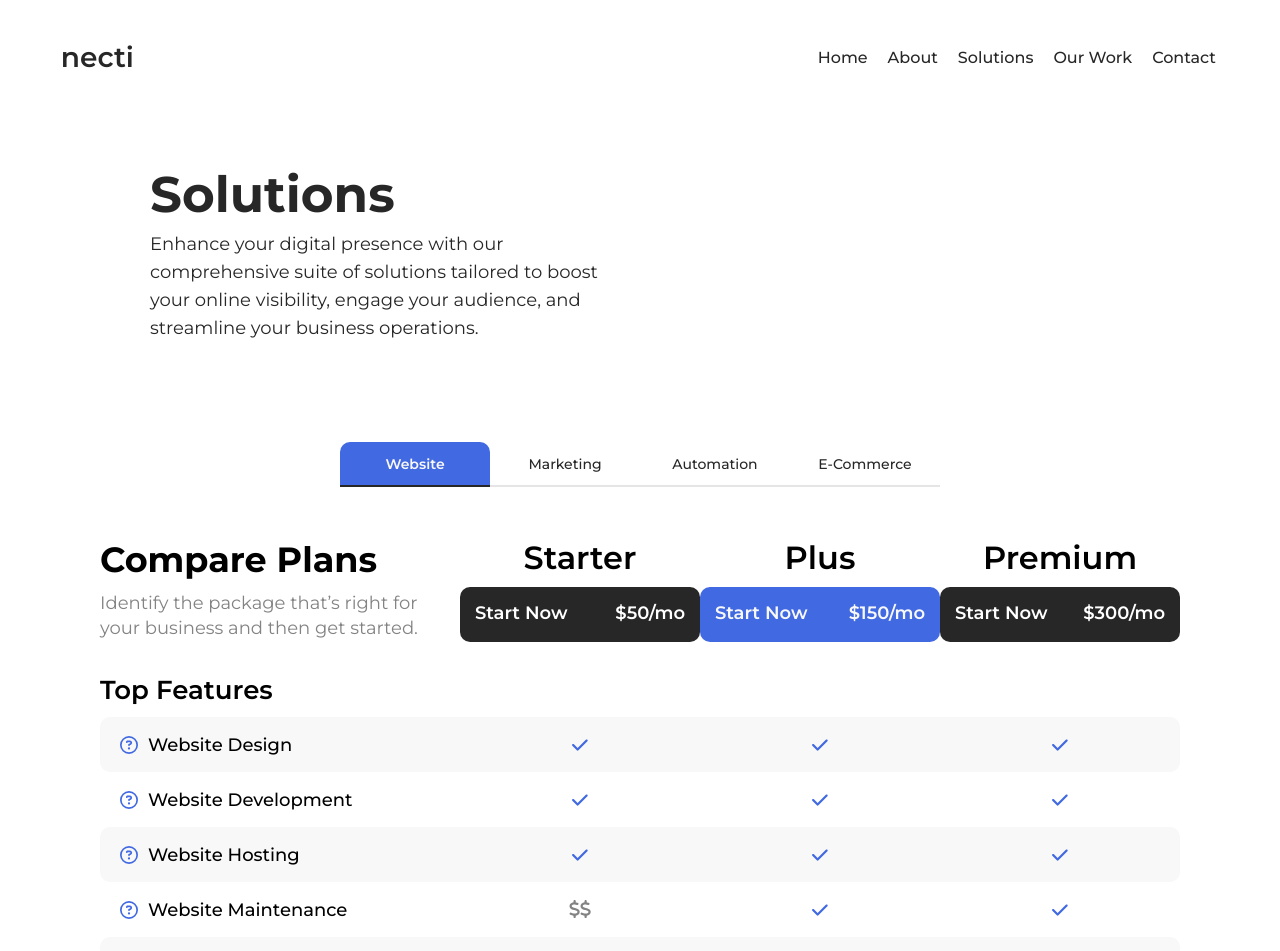
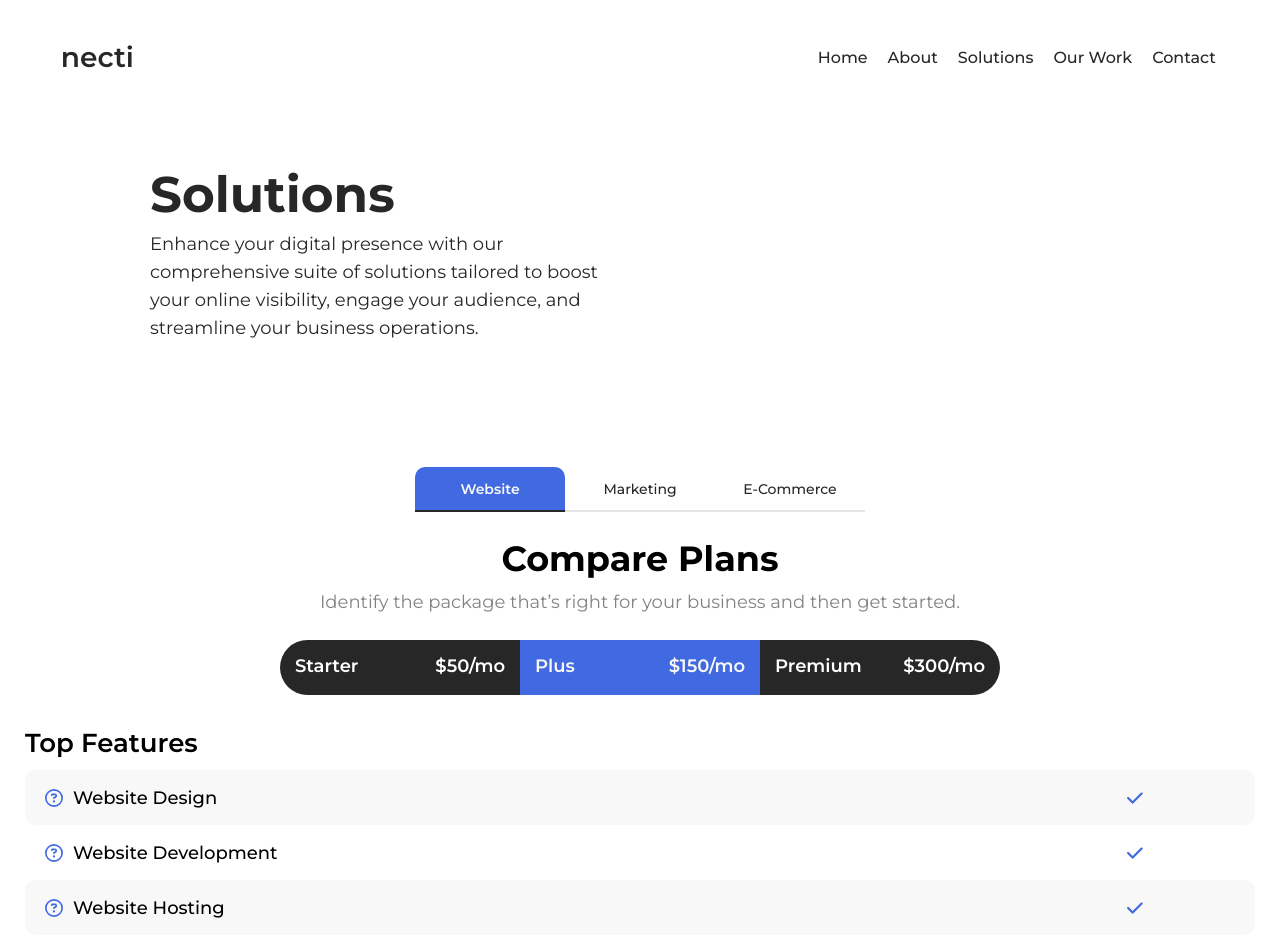
Before and after one commit to necti-inc/necti-web, a Next.js app: page /solutions in a window 1280 px wide. Shown: the top 951 px of the page. Built offline with nearby package versions, Linux system fonts and the light colour scheme.

Commit message:
Recent Changes

```diff
--- a/src/sections/section-packages/LineCriteria.jsx
+++ b/src/sections/section-packages/LineCriteria.jsx
@@ -7,9 +7,10 @@ import theme from "@/app/theme";
 
 function LineCriteria(props) {
   return (
+    <div>
       <div
         style={{ backgroundColor: props.backgroundColor }}
-      className={style.criteriaContainer}
+        className={style.criteriaContainerWeb}
       >
         <div className={style.innerCriteria}>
           <FontAwesomeIcon
@@ -75,6 +76,42 @@ function LineCriteria(props) {
           ""
         )}
       </div>
+      <div
+        style={{ backgroundColor: props.backgroundColor }}
+        className={style.criteriaContainerMobile}
+      >
+        <div className={style.innerCriteria}>
+          <FontAwesomeIcon
+            style={{ color: theme.primaryColor }}
+            icon={faCircleQuestion}
+            className={style.questionIcon}
+          />
+          <h3 className={style.criteriaTitle}>{props.title}</h3>
+        </div>
+        <div className={style.iconContainer}>
+          {props.mobileActiveIcon === faDollarSign ? (
+            <div>
+              <FontAwesomeIcon
+                style={{ color: theme.darkGrey }}
+                icon={props.mobileActiveIcon}
+                className={style.benefitsCheck}
+              />
+              <FontAwesomeIcon
+                style={{ color: theme.darkGrey }}
+                icon={props.mobileActiveIcon}
+                className={style.benefitsCheck}
+              />
+            </div>
+          ) : (
+            <FontAwesomeIcon
+              style={{ color: theme.primaryColor }}
+              icon={props.mobileActiveIcon}
+              className={style.benefitsCheck}
+            />
+          )}
+        </div>
+      </div>
+    </div>
   );
 }
 
--- a/src/sections/section-packages/PricingOption.jsx
+++ b/src/sections/section-packages/PricingOption.jsx
@@ -5,23 +5,52 @@ import Link from "next/link";
 
 function PricingOption(props) {
   return (
-    <div className={style.outerContainer}>
-      <h2 className={style.optionTitle}>{props.optionTitle}</h2>
-      <Link href={"/contact"} className={style.buttonContainer}>
-        <button>
+    <div>
+      <div className={style.outerContainerWeb}>
+        <h2 className={style.optionTitle}>{props.optionTitle}</h2>
+        <Link href={"/contact"} className={style.buttonContainer}>
+          <button>
+            <div
+              style={{ backgroundColor: props.color }}
+              className={style.priceContainer}
+            >
+              <h3
+                style={{ color: props.textColor }}
+                className={style.priceTitle}
+              >
+                Start Now
+              </h3>
+              <h3
+                style={{ color: props.textColor }}
+                className={style.priceTitle}
+              >
+                {props.price}
+              </h3>
+            </div>
+          </button>
+        </Link>
+      </div>
+      <div className={style.outerContainerMobile}>
+        <button onClick={() => props.onPress(props.optionTitle)}>
           <div
-            style={{ backgroundColor: props.color }}
+            style={{
+              backgroundColor: props.color,
+              borderTopLeftRadius: props.borderRadius[0],
+              borderTopRightRadius: props.borderRadius[1],
+              borderBottomRightRadius: props.borderRadius[3],
+              borderBottomLeftRadius: props.borderRadius[2],
+            }}
             className={style.priceContainer}
           >
             <h3 style={{ color: props.textColor }} className={style.priceTitle}>
-              Start Now
+              {props.optionTitle}
             </h3>
             <h3 style={{ color: props.textColor }} className={style.priceTitle}>
               {props.price}
             </h3>
           </div>
         </button>
-      </Link>
+      </div>
     </div>
   );
 }
--- a/src/sections/section-packages/SectionPackages.jsx
+++ b/src/sections/section-packages/SectionPackages.jsx
@@ -1,4 +1,6 @@
-import React from "react";
+"use client";
+
+import React, { useState, useEffect } from "react";
 import style from "./packageoptions.module.css";
 import theme from "@/app/theme";
 import PricingOption from "./PricingOption";
@@ -8,10 +10,23 @@ import LineCriteriaHeader from "./LineCriteriaHeader";
 import ViewAllButton from "@/components/button-view-all/ViewAllButton";
 
 function SectionPackages(props) {
+  const [activeIcons, setActiveIcons] = useState(1);
+
+  function buttonClick(title) {
+    if (title === "Starter") {
+      setActiveIcons(1);
+    } else if (title === "Plus") {
+      setActiveIcons(2);
+    } else if (title === "Premium") {
+      setActiveIcons(3);
+    }
+  }
+
   return (
+    <div>
       <div
         style={{ borderColor: props.showBorder ? theme.grey : theme.white }}
-      className={style.container}
+        className={style.webContainer}
       >
         <div className={style.upperContainer}>
           <div>
@@ -26,12 +41,21 @@ function SectionPackages(props) {
             color={theme.black}
             textColor={theme.white}
             optionTitle={props.titleOne}
+            borderRadius={["10px", "0px", "10px", "0px"]}
+            onPress={buttonClick}
           />
           <PricingOption
             price={props.priceTwo}
             color={theme.primaryColor}
             textColor={theme.lightGrey}
             optionTitle={props.titleTwo}
+            borderRadius={[
+              "0px",
+              props.titleThree != null ? "0px" : "10px",
+              "0px",
+              props.titleThree != null ? "0px" : "10px",
+            ]}
+            onPress={buttonClick}
           />
           {props.titleThree != null ? (
             <PricingOption
@@ -39,6 +63,8 @@ function SectionPackages(props) {
               color={theme.black}
               textColor={theme.white}
               optionTitle={props.titleThree}
+              borderRadius={["0px", "10px", "0px", "10px"]}
+              onPress={buttonClick}
             />
           ) : (
             ""
@@ -59,6 +85,7 @@ function SectionPackages(props) {
                 iconType={item[2]}
                 iconTwoType={item[3]}
                 optionThree={props.priceThree}
+                mobileActiveIcon={faCheck}
               />
             </div>
           ))}
@@ -67,6 +94,77 @@ function SectionPackages(props) {
           <ViewAllButton title={props.buttonText} path="/solutions" />
         </div>
       </div>
+      <div className={style.mobileContainer}>
+        <div>
+          <h2 className={style.title}>Compare Plans</h2>
+          <p style={{ color: theme.darkGrey }} className={style.subTitle}>
+            Identify the package that’s right for your business and then get
+            started.
+          </p>
+        </div>
+        <div className={style.mobilePriceOptions}>
+          <PricingOption
+            price={props.priceOne}
+            color={theme.black}
+            textColor={theme.white}
+            optionTitle={props.titleOne}
+            borderRadius={["30px", "0px", "30px", "0px"]}
+            onPress={buttonClick}
+          />
+          <PricingOption
+            price={props.priceTwo}
+            color={theme.primaryColor}
+            textColor={theme.lightGrey}
+            optionTitle={props.titleTwo}
+            borderRadius={[
+              "0px",
+              props.titleThree != null ? "0px" : "30px",
+              "0px",
+              props.titleThree != null ? "0px" : "30px",
+            ]}
+            onPress={buttonClick}
+          />
+          {props.titleThree != null ? (
+            <PricingOption
+              price={props.priceThree}
+              color={theme.black}
+              textColor={theme.white}
+              optionTitle={props.titleThree}
+              borderRadius={["0px", "30px", "0px", "30px"]}
+              onPress={buttonClick}
+            />
+          ) : (
+            ""
+          )}
+        </div>
+        <div>
+          <LineCriteriaHeader
+            descriptionOne={props.descriptionOne}
+            descriptionTwo={props.descriptionTwo}
+            descriptionThree={props.descriptionThree}
+            optionThree={props.priceThree}
+          />
+          {props.packages.map((item, index) => (
+            <div key={index}>
+              <LineCriteria
+                title={item[0]}
+                backgroundColor={item[1]}
+                iconType={item[2]}
+                iconTwoType={item[3]}
+                optionThree={props.priceThree}
+                mobileActiveIcon={
+                  activeIcons === 1
+                    ? item[2]
+                    : activeIcons === 2
+                    ? item[3]
+                    : faCheck
+                }
+              />
+            </div>
+          ))}
+        </div>
+      </div>
+    </div>
   );
 }
 
--- a/src/sections/section-packages/packageoptions.module.css
+++ b/src/sections/section-packages/packageoptions.module.css
@@ -1,10 +1,19 @@
-.container {
+.webContainer {
   padding-left: 100px;
   padding-right: 100px;
   border-top: solid 1px;
   border-bottom: solid 1px;
   padding-top: 100px;
   padding-bottom: 50px;
+}
+
+.mobileContainer {
+  padding-left: 25px;
+  padding-right: 25px;
+  border-bottom: solid 1px;
+  padding-top: 75px;
+  padding-bottom: 50px;
+  display: none;
 }
 
 .title {
@@ -31,7 +40,17 @@
   font-weight: 600;
 }
 
-.outerContainer {
+.outerContainerWeb {
+}
+
+.outerContainerMobile {
+  display: none;
+}
+
+.mobilePriceOptions {
+  display: flex;
+  justify-content: center;
+  margin-top: 25px;
 }
 
 .buttonContainer:hover {
@@ -92,8 +111,16 @@
 }
 
 /* Line Criteria Styling */
-.criteriaContainer {
+.criteriaContainerWeb {
   display: flex;
+  align-items: center;
+  justify-content: space-between;
+  height: 55px;
+  border-radius: 10px;
+}
+
+.criteriaContainerMobile {
+  display: none;
   align-items: center;
   justify-content: space-between;
   height: 55px;
@@ -128,3 +155,59 @@
   display: flex;
   justify-content: center;
 }
+
+@media only screen and (max-width: 1325px) {
+  .webContainer {
+    display: none;
+  }
+
+  .mobileContainer {
+    display: revert;
+  }
+
+  .upperContainer {
+    display: flex;
+    flex-direction: column;
+  }
+
+  .title {
+    text-align: center;
+  }
+
+  .subTitle {
+    width: 100%;
+    text-align: center;
+  }
+
+  .outerContainerWeb {
+    display: none;
+  }
+
+  .outerContainerMobile {
+    display: flex;
+  }
+
+  .priceContainer {
+    border-radius: 0px;
+  }
+
+  .criteriaContainerWeb {
+    display: none;
+  }
+
+  .criteriaContainerMobile {
+    display: flex;
+  }
+}
+
+@media only screen and (max-width: 750px) {
+  .title {
+    font-size: 35px;
+    text-align: left;
+  }
+
+  .subTitle {
+    font-size: 18px;
+    text-align: left;
+  }
+}
--- a/src/sections/section-solution-header/sectionsolutionheader.module.css
+++ b/src/sections/section-solution-header/sectionsolutionheader.module.css
@@ -2,7 +2,7 @@
   padding-top: 50px;
   padding-left: 150px;
   padding-right: 100px;
-  padding-bottom: 100px;
+  padding-bottom: 125px;
 }
 
 .header {
@@ -15,3 +15,27 @@
   width: 450px;
   line-height: 28px;
 }
+
+@media only screen and (max-width: 800px) {
+  .subHeader {
+    width: 100%;
+  }
+}
+
+@media only screen and (max-width: 650px) {
+  .container {
+    padding: 0px;
+    padding-bottom: 50px;
+    padding-top: 50px;
+  }
+
+  .header {
+    text-align: center;
+    font-size: 48px;
+  }
+
+  .subHeader {
+    text-align: center;
+    font-size: 16px;
+  }
+}
--- a/src/sections/section-solution-packages/SectionSolutionPackages.jsx
+++ b/src/sections/section-solution-packages/SectionSolutionPackages.jsx
@@ -346,18 +346,18 @@ function SectionSolutionPackages() {
           mouseEnter={() => setIsMarketingHovered(true)}
           mouseLeave={() => setIsMarketingHovered(false)}
         />
-        <SolutionTile
-          onPress={buttonClick}
-          backgroundColor={activeColorAutomation[0]}
-          titleColor={activeColorAutomation[1]}
-          borderColor={
-            isAutomationHovered ? theme.primaryColor : activeColorAutomation[2]
-          }
-          fontWeight={activeColorAutomation[3]}
-          title="Automation"
-          mouseEnter={() => setIsAutomationHovered(true)}
-          mouseLeave={() => setIsAutomationHovered(false)}
-        />
+        {/*<SolutionTile*/}
+        {/*  onPress={buttonClick}*/}
+        {/*  backgroundColor={activeColorAutomation[0]}*/}
+        {/*  titleColor={activeColorAutomation[1]}*/}
+        {/*  borderColor={*/}
+        {/*    isAutomationHovered ? theme.primaryColor : activeColorAutomation[2]*/}
+        {/*  }*/}
+        {/*  fontWeight={activeColorAutomation[3]}*/}
+        {/*  title="Automation"*/}
+        {/*  mouseEnter={() => setIsAutomationHovered(true)}*/}
+        {/*  mouseLeave={() => setIsAutomationHovered(false)}*/}
+        {/*/>*/}
         <SolutionTile
           onPress={buttonClick}
           backgroundColor={activeColorEcommerce[0]}
@@ -386,15 +386,15 @@ function SectionSolutionPackages() {
           buttonText="Contact us today"
         />
       </div>
-      {activeSolutionList != null ? (
-        <SectionSolutionALaCarte solutions={activeSolutionList} />
-      ) : (
-        ""
-      )}
-      <HowItWorks
-        title={activeHowItWorksTitle}
-        collection={activeHowItWorksList}
-      />
+      {/*{activeSolutionList != null ? (*/}
+      {/*  <SectionSolutionALaCarte solutions={activeSolutionList} />*/}
+      {/*) : (*/}
+      {/*  ""*/}
+      {/*)}*/}
+      {/*<HowItWorks*/}
+      {/*  title={activeHowItWorksTitle}*/}
+      {/*  collection={activeHowItWorksList}*/}
+      {/*/>*/}
     </div>
   );
 }
--- a/src/sections/section-solution-packages/SolutionTile.jsx
+++ b/src/sections/section-solution-packages/SolutionTile.jsx
@@ -1,6 +1,5 @@
 import React from "react";
 import style from "./sectionsolutionspackages.module.css";
-import theme from "@/app/theme";
 
 function SolutionTile(props) {
   return (
--- a/src/sections/section-solution-packages/sectionsolutionspackages.module.css
+++ b/src/sections/section-solution-packages/sectionsolutionspackages.module.css
@@ -26,3 +26,13 @@
 .tileTitle {
   font-size: 14px;
 }
+
+@media only screen and (max-width: 550px) {
+  .tileContainer {
+    width: 120px;
+  }
+
+  .tileTitle {
+    font-size: 13px;
+  }
+}
```
Lines whose indentation alone changed are shown as unchanged.
